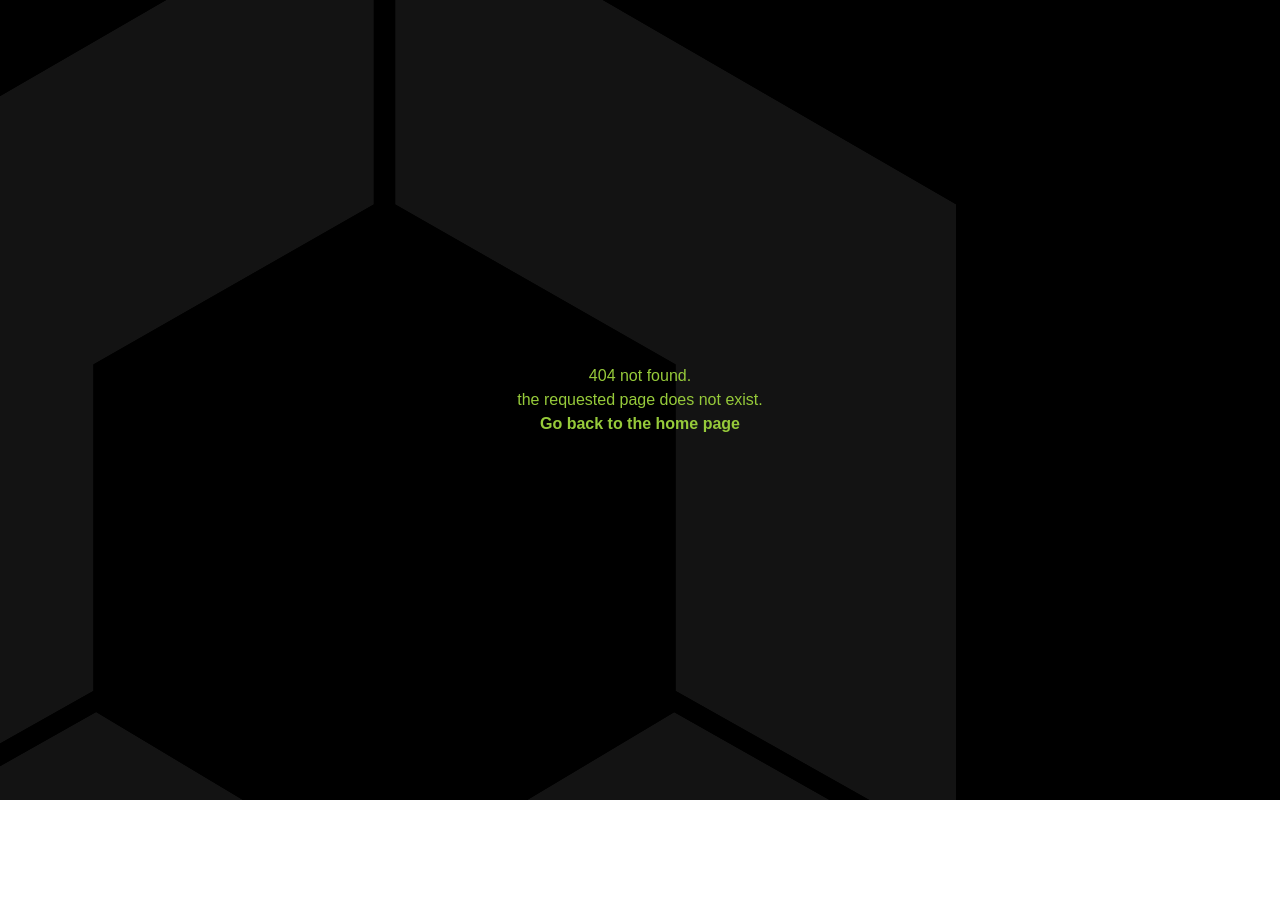
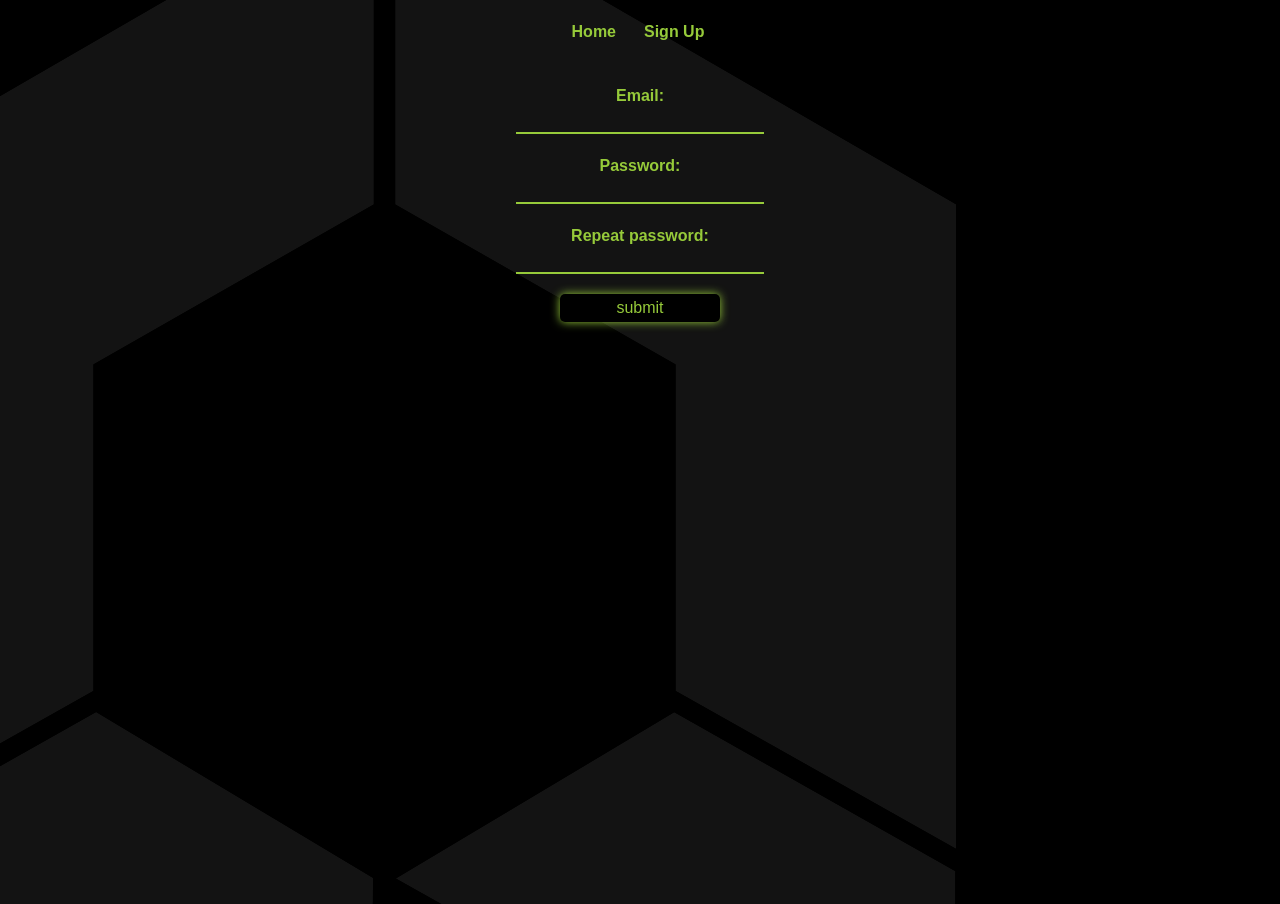
Before and after one commit to UrosDelic/tailwind-react, a React (Create React App) app: page /signup in a window 1280 px wide. Before the commit this address had no page. Before the commit the page ends 800 px from the top, so only its background shows below. Built offline with nearby package versions, Linux system fonts and the light colour scheme.

Commit message:
SIGNUP refactor

```diff
--- a/src/App.js
+++ b/src/App.js
@@ -1,9 +1,8 @@
 import React from "react";
 import LoginForm from "./components/LoginForm/LoginForm";
 import { BrowserRouter as Router, Switch, Route } from "react-router-dom";
-import Playground from "./components/Playground/Playground";
 import NotFound from "./components/NotFound";
-
+import SignUpForm from "./components/Signup/SignUpForm.jsx";
 const App = () => {
   return (
     <div>
@@ -12,11 +11,11 @@ const App = () => {
           <Route exact path='/'>
             <LoginForm></LoginForm>
           </Route>
-          <Route exact path='/playground'>
-            <Playground></Playground>
+          <Route exact path='/signup'>
+            <SignUpForm></SignUpForm>
           </Route>
-          <Route path='/playground/:id'>
-            <Playground></Playground>
+          <Route path='/signup/:id'>
+            <SignUpForm></SignUpForm>
           </Route>
           <Route path='*'>
             <NotFound></NotFound>
--- a/src/HttpClient/GetData.js
+++ b/src/HttpClient/GetData.js
@@ -13,7 +13,7 @@ export class GetData {
   }
   async postData(data) {
     try {
-      const response = await httpRequest.post("http://localhost:8080/post-data", data);
+      const response = await httpRequest.post("http://localhost:8080/post-signup-data", data);
       if (response) {
         return response;
       }
--- a/src/HttpClient/HttpRequest.js
+++ b/src/HttpClient/HttpRequest.js
@@ -23,6 +23,7 @@ class HttpRequest {
 
       http.onload = () => {
         if (http.status >= 200 && http.status < 300) {
+          // resolve(http.response);
           http.response !== "" ? resolve(JSON.parse(http.response)) : resolve(http.response);
         } else {
           reject(http.statusText);
--- a/src/components/LoginForm/LoginForm.jsx
+++ b/src/components/LoginForm/LoginForm.jsx
@@ -6,6 +6,7 @@ import getData from "../../HttpClient/GetData";
 import Dinput from "../../dynamicComponents/Dinput";
 import DtextArea from "../../dynamicComponents/DtextArea";
 import Navbar from "../Navbar/Navbar";
+import { Link } from "react-router-dom";
 
 const LoginForm = () => {
   const [email, setEmail] = useState("");
@@ -20,22 +21,23 @@ const LoginForm = () => {
   const passwordHandleChange = (event) => {
     setPassword(event.target.value);
   };
-  const getServerData = () => {
-    getData
-      .getData()
-      .then((response) => {
-        setEmail(response.email);
-        setPassword(response.password);
-        setTxtArea(true);
-        setInfoText(`Data for user ${response.email}`);
-      })
-      .catch((error) => console.error(error));
-  };
+  // const getServerData = () => {
+  //   getData
+  //     .getData()
+  //     .then((response) => {
+  //       setEmail(response.email);
+  //       setPassword(response.password);
+  //       setTxtArea(true);
+  //       setInfoText(`Data for user ${response.email}`);
+  //     })
+  //     .catch((error) => console.error(error));
+  // };
   const postInputData = () => {
     const obj = { email, password };
     getData
       .postLoginData(obj)
       .then((response) => {
+        console.log(response, "response post");
         setInfoText(`User ${response.email} is authorized!`);
         setTxtArea(true);
       })
@@ -48,56 +50,59 @@ const LoginForm = () => {
   };
 
   return (
-    <div className="playground-container">
+    <div className='playground-container'>
       <Navbar></Navbar>
-      <div className="loginForm-container p-3 w-2/3 md:w-1/2 xl:w-1/4">
-        <h1 className="heading text-center md:text-left mb-2 md:mb-8 xl:mb-8">
+      <div className='loginForm-container p-3 w-2/3 md:w-1/2 xl:w-1/4'>
+        <h1 className='heading text-center md:text-left mb-2 md:mb-8 xl:mb-8'>
           Ajax - Node.js in React
         </h1>
-        <div className="inputs-container items-center md:items-start xl:items-start md:ml-5 mt-5 md:mt-20 xl:mt-20 mb-5 flex flex-col xl:ml-5">
-          <label className="label mb-1" htmlFor="email">
+        <div className='inputs-container items-center md:items-start xl:items-start md:ml-5 mt-5 md:mt-20 xl:mt-20 mb-5 flex flex-col xl:ml-5'>
+          <label className='label mb-1' htmlFor='email'>
             Email:
           </label>
           <Dinput
-            className="w-1/2"
-            type="text"
-            id="emailField"
+            className='w-1/2'
+            type='text'
+            id='emailField'
             value={email}
             onChange={emailHandleChange}
           />
-          <label className="label mt-5 mb-1" htmlFor="password">
+          <label className='label mt-5 mb-1' htmlFor='password'>
             Password:
           </label>
           <Dinput
-            className="w-1/2"
-            type="password"
-            id="passwordField"
+            className='w-1/2'
+            type='password'
+            id='passwordField'
             value={password}
             onChange={passwordHandleChange}
           />
         </div>
-        <div className="flex flex-col items-center md:items-start xl:items-start xl:ml-5 md:ml-5">
+        <div className='flex flex-col items-center md:items-start xl:items-start xl:ml-5 md:ml-5'>
+          <div className='signup-label'>
+            <Link to='/signup'>
+              <label
+                className='italic hover:underline cursor-pointer font-extralight'
+                htmlFor='signup'
+              >
+                Don't have an account? Sign up!
+              </label>
+            </Link>
+          </div>
           <button
             disabled={!password || !email}
-            className="post-button mt-5 transition duration-500 transform hover:-translate-y-1 hover:scale-100 w-2/5 font-bold"
-            id="btn-post-data"
+            className='post-button mt-5 transition duration-500 transform hover:-translate-y-1 hover:scale-100 w-2/5 font-bold'
+            id='btn-post-data'
             onClick={postInputData}
-            text-on-hover="Type in your credentials"
+            text-on-hover='Type in your credentials'
           >
-            <span className="span-post-btn mt-5">Post Data</span>
-          </button>
-          <button
-            className="mt-2 transition duration-500 transform hover:scale-100 w-2/5 font-bold"
-            id="btn-get-data"
-            onClick={getServerData}
-          >
-            <span>Get data</span>
+            <span className='span-post-btn mt-5'>Log In</span>
           </button>
         </div>
 
-        <div className="displayArea mt-10 xl:ml-5 md:ml-5 text-center md:text-left xl:text-left">
+        <div className='displayArea mt-10 xl:ml-5 md:ml-5 text-center md:text-left xl:text-left'>
           <DtextArea
-            className="w-1/2 md:w-2/5 xl:w-2/5"
+            className='w-1/2 md:w-2/5 xl:w-2/5'
             hidden={!txtAreaHidden}
             readOnly
             value={showInfo()}
--- a/src/components/Navbar/Navbar.jsx
+++ b/src/components/Navbar/Navbar.jsx
@@ -4,12 +4,12 @@ import { Link } from "react-router-dom";
 
 const Navbar = () => {
   return (
-    <div className="navbar-component p-5 flex flex-row justify-center">
-      <Link className="link mr-6" to="/">
-        <span className="mr-1 hover:underline hover:text-gray-400 font-bold">Home</span>
+    <div className='navbar-component p-5 flex flex-row justify-center'>
+      <Link className='link mr-6' to='/'>
+        <span className='mr-1 hover:underline hover:text-gray-400 font-bold'>Home</span>
       </Link>
-      <Link className="link" to="/playground">
-        <span className="mr-1 hover:underline font-bold hover:text-gray-400">Playground</span>
+      <Link className='link' to='/signup'>
+        <span className='mr-1 hover:underline font-bold hover:text-gray-400'>Sign Up</span>
       </Link>
     </div>
   );
--- a/src/components/Playground/Playground.jsx
+++ /dev/null
@@ -1,71 +0,0 @@
-import React from "react";
-import Dinput from "../../dynamicComponents/Dinput";
-import Navbar from "../Navbar/Navbar";
-import { useState } from "react";
-import getData from "../../HttpClient/GetData";
-
-const Playground = () => {
-  const [firstName, setFirstName] = useState("");
-  const [lastName, setLastName] = useState("");
-  const [address, setAddress] = useState("");
-
-  const firstNameHandleChange = (event) => {
-    setFirstName(event.target.value);
-  };
-
-  const lastNameHandleChange = (event) => {
-    setLastName(event.target.value);
-  };
-
-  const addressHandleChange = (event) => {
-    setAddress(event.target.value);
-  };
-
-  const postInputData = () => {
-    const obj = { firstName, lastName, address };
-    getData
-      .postData(obj)
-      .then((response) => {
-        console.log(response);
-      })
-      .catch((error) => {
-        console.log(error);
-      });
-  };
-
-  return (
-    <div>
-      <Navbar></Navbar>
-      <div className="playground flex flex-col m-5 h-screen items-center">
-        <label htmlFor="">First Name:</label>
-        <Dinput
-          className="firstname-input mb-5 w-1/5"
-          id="firstName"
-          value={firstName}
-          onChange={firstNameHandleChange}
-        ></Dinput>
-        <label htmlFor="">Last Name:</label>
-        <Dinput
-          className="lastname-input mb-5 w-1/5"
-          id="lastName"
-          value={lastName}
-          onChange={lastNameHandleChange}
-        ></Dinput>
-        <label htmlFor="">Address:</label>
-        <Dinput
-          className="address-input mb-5 w-1/5"
-          id="address"
-          value={address}
-          onChange={addressHandleChange}
-        ></Dinput>
-        <button className="w-1/2" onClick={postInputData}>
-          submit
-        </button>
-        {/* <label className='mt-5'>text area</label>
-        <DtextArea></DtextArea> */}
-      </div>
-    </div>
-  );
-};
-
-export default Playground;
--- /dev/null
+++ b/src/components/Signup/SignUpForm.jsx
@@ -0,0 +1,71 @@
+import React from "react";
+import Dinput from "../../dynamicComponents/Dinput";
+import Navbar from "../Navbar/Navbar";
+import { useState } from "react";
+import getData from "../../HttpClient/GetData";
+
+const Playground = () => {
+  const [email, setEmail] = useState("");
+  const [password, setPassword] = useState("");
+  const [repeatPassword, setRepeatPassword] = useState("");
+
+  const signupEmailHandleChange = (event) => {
+    setEmail(event.target.value);
+  };
+
+  const signupPasswordHandleChange = (event) => {
+    setPassword(event.target.value);
+  };
+
+  const repeatPasswordHandleChange = (event) => {
+    setRepeatPassword(event.target.value);
+  };
+
+  const postInputData = () => {
+    const obj = { email, password, repeatPassword };
+    getData
+      .postData(obj)
+      .then((response) => {
+        console.log(response);
+      })
+      .catch((error) => {
+        console.log(error);
+      });
+  };
+
+  return (
+    <div>
+      <Navbar></Navbar>
+      <div className='signup flex flex-col m-5 h-screen items-center'>
+        <label htmlFor=''>Email:</label>
+        <Dinput
+          className='signup-email-input mb-5 w-1/5'
+          id='signupEmail'
+          value={email}
+          onChange={signupEmailHandleChange}
+        ></Dinput>
+        <label htmlFor=''>Password:</label>
+        <Dinput
+          className='signup-password-input mb-5 w-1/5'
+          id='signupPassword'
+          value={password}
+          onChange={signupPasswordHandleChange}
+        ></Dinput>
+        <label htmlFor=''>Repeat password:</label>
+        <Dinput
+          className='signup-repeat-password mb-5 w-1/5'
+          id='signupRepeatPassword'
+          value={repeatPassword}
+          onChange={repeatPasswordHandleChange}
+        ></Dinput>
+        <button className='w-1/2' onClick={postInputData}>
+          submit
+        </button>
+        {/* <label className='mt-5'>text area</label>
+        <DtextArea></DtextArea> */}
+      </div>
+    </div>
+  );
+};
+
+export default Playground;
```
